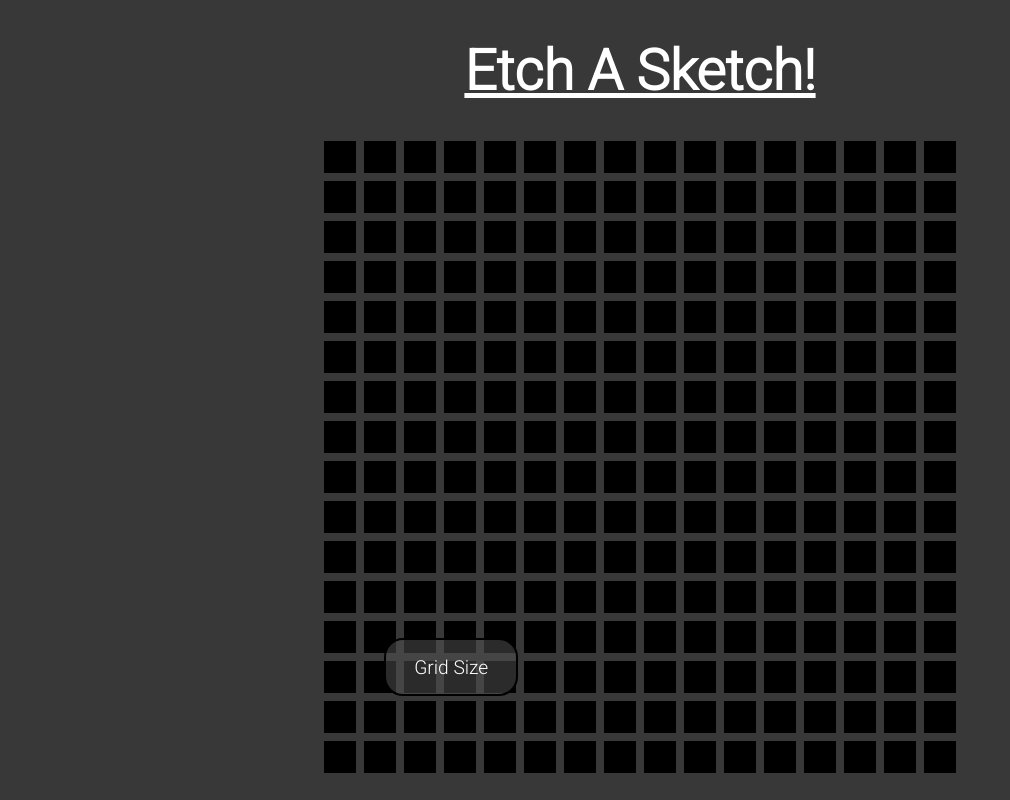
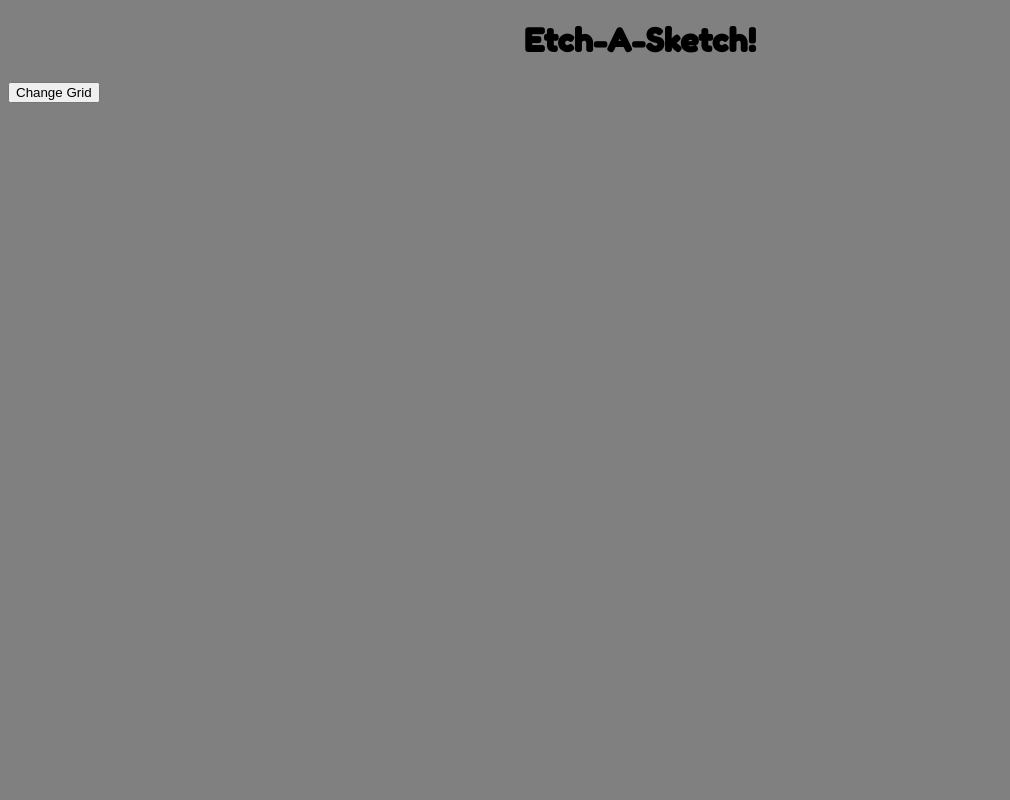
Before and after one commit to dlewis401/Etch-a-Sketch, a plain HTML site: page index.html in a window 1280 px wide. Shown: the whole page, without its empty margins (0-1010 px from the left). Drawn offline with Linux system fonts and the light colour scheme.

Commit message:
Rewrote the code but kept majority of the files the same

```diff
--- a/index.html
+++ b/index.html
@@ -1,18 +1,19 @@
-<!DOCTYPE html>
+<!DOCTYPE HTML>
 <html>
     <head>
-        <title>Etch-A-Sketch!</title>
+        <title>Etch A Sketch</title>
         <link rel="stylesheet" href="style.css">
+        <meta charset="utf-8">
+        <script src="script.js" defer></script>
     </head>
+
     <body>
-        <h1><b><u>Etch A Sketch!</u></b></h1>
-        <div class="Grid">
+        <h1>Etch-A-Sketch!</h1>
+
+        <div class="buttons">
+            <button class="change_grid">Change Grid</button>
         </div>
 
-        <div class="buttons">
-            <button id="grid_size">Grid Size</button>
-        </div>
-
-        <script src="script.js"></script>
+        <div class="container"></div>
     </body>
 </html>
--- a/style.css
+++ b/style.css
@@ -1,34 +1,14 @@
-@import url('https://fonts.googleapis.com/css2?family=Roboto:wght@300&display=swap');
+@import url('https://fonts.googleapis.com/css2?family=Fredoka+One&display=swap');
 
 body {
-    background-color: #383838;
+    background-color: gray;
 }
 
-.Grid {
-    justify-content: center;
-    display: grid;
-    grid-template-columns: repeat(16, 2em);
-    gap: 0.5em;
+h1 {
+    font-family: Fredoka One;
+    text-align: center;
 }
 
-#grid_size {
-    position: absolute;
-    bottom: 13%;
-    left: 30%;
-    font-family: Roboto;
-    background-color: rgba(82, 82, 82, 0.533);
-    color: white;
-    width: 7em;
-    height: 3em;
-    font-size: 1.2em;
-    border-radius: 1em;
-    border-style: solid;
+.container {
+    display: grid;
 }
-
-
-h1 {
-    color: white;
-    font-size: 3.5em;
-    font-family: Roboto;
-    text-align: center;
-}
```
